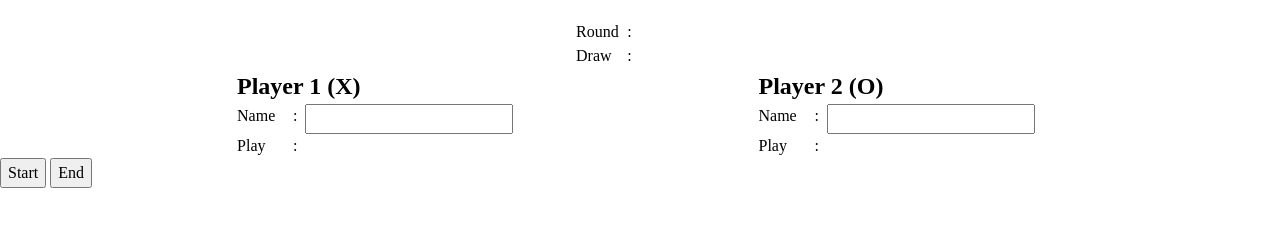
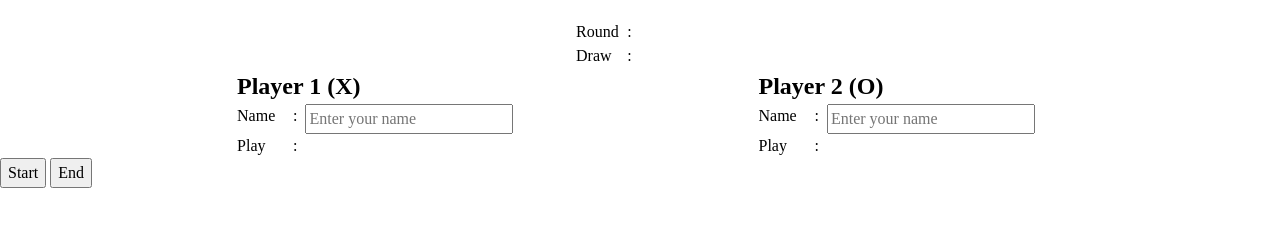
Before and after one commit to nicol4us/tic-tac-toe, a plain HTML site: page index.html in a window 1280 px wide. Shown: the part 60-286 px from the top of the page. Drawn offline with Linux system fonts and the light colour scheme.

Commit message:
Add id, placeholder & required attribut for input

```diff
--- a/index.html
+++ b/index.html
@@ -1,4 +1,5 @@
-<!DOCTYPE html>
+
+</html><!DOCTYPE html>
 <html lang="en">
 <head>
     <meta charset="UTF-8">
@@ -27,7 +28,7 @@
                 <div class="player-section">
                     <div class="name">Name</div>
                     <div>:</div>
-                    <input type="text">
+                    <input id="inputPlayerOne" type="text" placeholder="Enter your name" required>
                     <div id="playerOneName"></div>
                 </div>
                 <div class="player-section">
@@ -43,7 +44,7 @@
                 <div class="player-section">
                     <div class="name">Name</div>
                     <div>:</div>
-                    <input type="text">
+                    <input id="inputPlayerTwo" type="text" placeholder="Enter your name" required>
                     <div id="playerTwoName"></div>
                 </div>
                 <div class="player-section">
@@ -69,4 +70,3 @@
 
 
 </body>
-</html>
```
